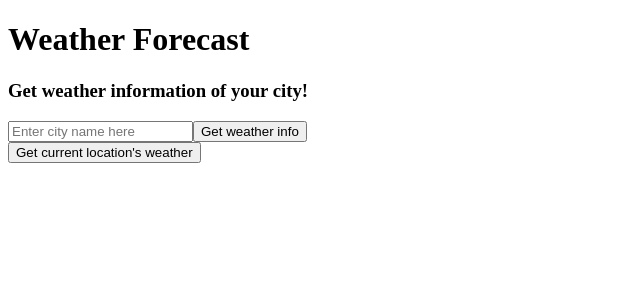
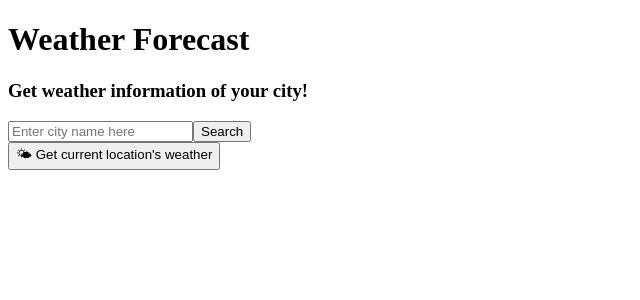
Before and after one commit to mingg1/integrify-assignment, a React (Create React App) app: page / in a window 1280 px wide. Shown: the top 300 px of the page, without its empty margins (0-640 px from the left). Built offline with nearby package versions, Linux system fonts and the light colour scheme.

Commit message:
app content components

```diff
--- a/src/App.tsx
+++ b/src/App.tsx
@@ -1,6 +1,6 @@
 import React from 'react';
 import { WeatherInfoContextProvider } from './context/WeatherInfoContext';
-import AppContent from './components/AppContent';
+import AppContent from './components/appContent/AppContent';
 
 function App() {
   return (
--- /dev/null
+++ b/src/components/appContent/AppContent.tsx
@@ -0,0 +1,20 @@
+import React from 'react';
+import AppTitle from './AppTitle';
+import GeolocationBtn from './GeolocationBtn';
+import SearchBar from './SearchBar';
+import WeatherInfo from './WeatherInfo';
+
+const AppContent = () => {
+  return (
+    <main className="container">
+      <AppTitle />
+      <section className="search-container">
+        <SearchBar />
+        <GeolocationBtn />
+      </section>
+      <WeatherInfo />
+    </main>
+  );
+};
+
+export default AppContent;
--- /dev/null
+++ b/src/components/appContent/AppTitle.tsx
@@ -0,0 +1,12 @@
+import React from 'react';
+
+const AppTitle = () => {
+  return (
+    <header>
+      <h1 className="app-title">Weather Forecast</h1>
+      <h3 className="subtitle">Get weather information of your city!</h3>
+    </header>
+  );
+};
+
+export default AppTitle;
--- /dev/null
+++ b/src/components/appContent/GeolocationBtn.tsx
@@ -0,0 +1,29 @@
+import React from 'react';
+import { useWeatherInfo } from '../../context/WeatherInfoContext';
+import { CITY_ENDPOINT } from '../../utils/consts';
+
+const GeolocationBtn = () => {
+  const { searchCityForecast } = useWeatherInfo();
+  const getLocation = () => {
+    const onGeoSuccess = (position: GeolocationPosition) => {
+      const { latitude, longitude } = position.coords;
+      const geoUrl = `${CITY_ENDPOINT}/geoposition/search?apikey=${process.env.REACT_APP_API_KEY}&q=${latitude},${longitude}`;
+      //api call
+      searchCityForecast(geoUrl);
+    };
+
+    const onGeoError = (err: GeolocationPositionError) => {
+      console.log(err.message);
+    };
+
+    navigator.geolocation.getCurrentPosition(onGeoSuccess, onGeoError);
+  };
+
+  return (
+    <button className="geolocation-btn" onClick={getLocation}>
+      🌤 Get current location's weather
+    </button>
+  );
+};
+
+export default GeolocationBtn;
--- /dev/null
+++ b/src/components/appContent/SearchBar.tsx
@@ -0,0 +1,35 @@
+import React, { FormEvent, useState } from 'react';
+import { useWeatherInfo } from '../../context/WeatherInfoContext';
+import { CITY_ENDPOINT } from '../../utils/consts';
+
+const SearchBar = () => {
+  const [city, setCity] = useState('');
+  const { searchCityForecast } = useWeatherInfo();
+
+  const getWeatherByCityName = (evt: FormEvent) => {
+    evt.preventDefault();
+
+    if (city === '') return alert('Write a city name first!');
+
+    const searchUrl = `${CITY_ENDPOINT}/search?apikey=${process.env.REACT_APP_API_KEY}&q=${city}`;
+    searchCityForecast(searchUrl);
+    setCity('');
+  };
+
+  return (
+    <form onSubmit={getWeatherByCityName}>
+      <input
+        className="search-bar"
+        type="text"
+        name="city"
+        id="city"
+        placeholder="Enter city name here"
+        value={city || ''}
+        onChange={(evt) => setCity(evt.target.value)}
+      />
+      <button className="search-btn">Search</button>
+    </form>
+  );
+};
+
+export default SearchBar;
--- /dev/null
+++ b/src/components/appContent/WeatherInfo.tsx
@@ -0,0 +1,29 @@
+import React from 'react';
+import { useWeatherInfo } from '../../context/WeatherInfoContext';
+import WeatherCard from '../weatherCard/WeatherCard';
+
+const WeatherInfo = () => {
+  const { dailyForecasts, errorMsg, loading } = useWeatherInfo();
+  return loading ? (
+    <h3 className="loading-message">Loading...</h3>
+  ) : (
+    <section>
+      {errorMsg ? (
+        <p className="error-message">{errorMsg}</p>
+      ) : (
+        dailyForecasts.length !== 0 && (
+          <>
+            <p className="result">result: ({dailyForecasts.length})</p>
+            <ul>
+              {dailyForecasts.map((info, index) => (
+                <WeatherCard key={index} info={info} />
+              ))}
+            </ul>
+          </>
+        )
+      )}
+    </section>
+  );
+};
+
+export default WeatherInfo;
```
